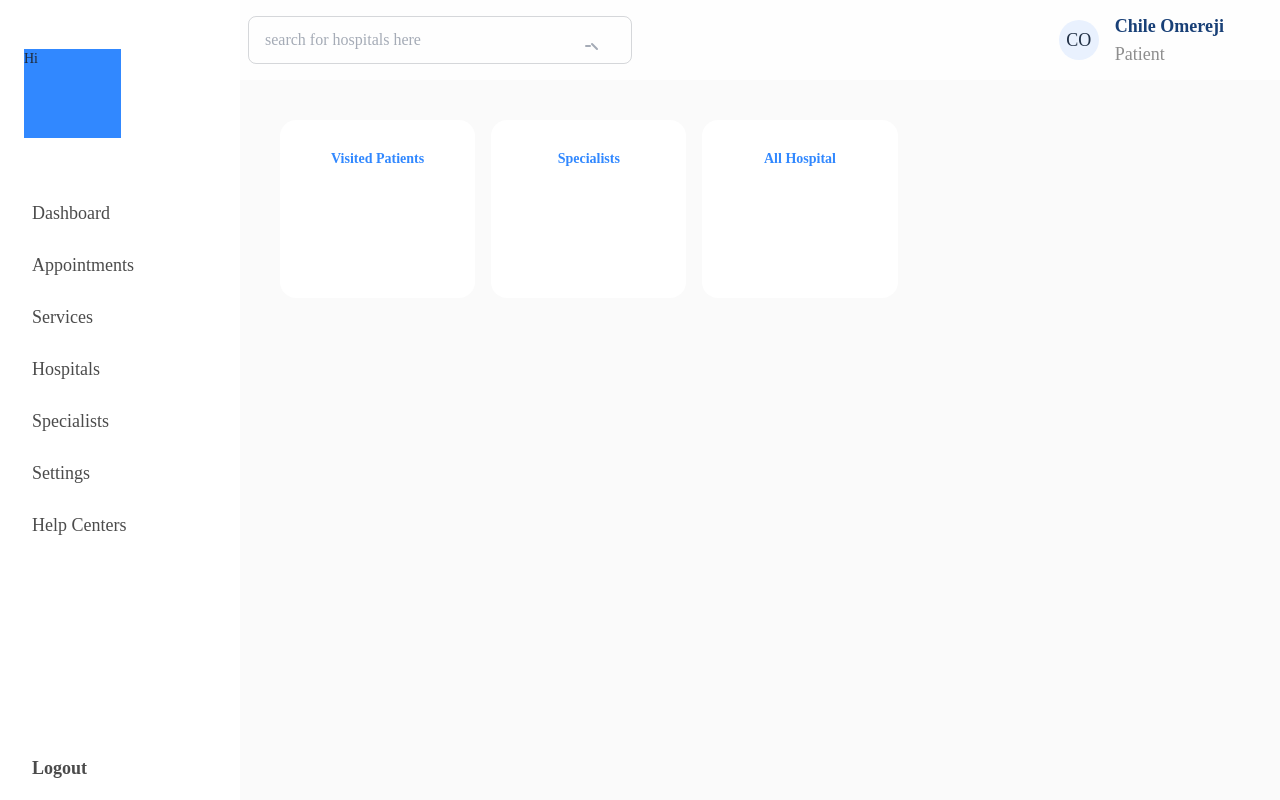
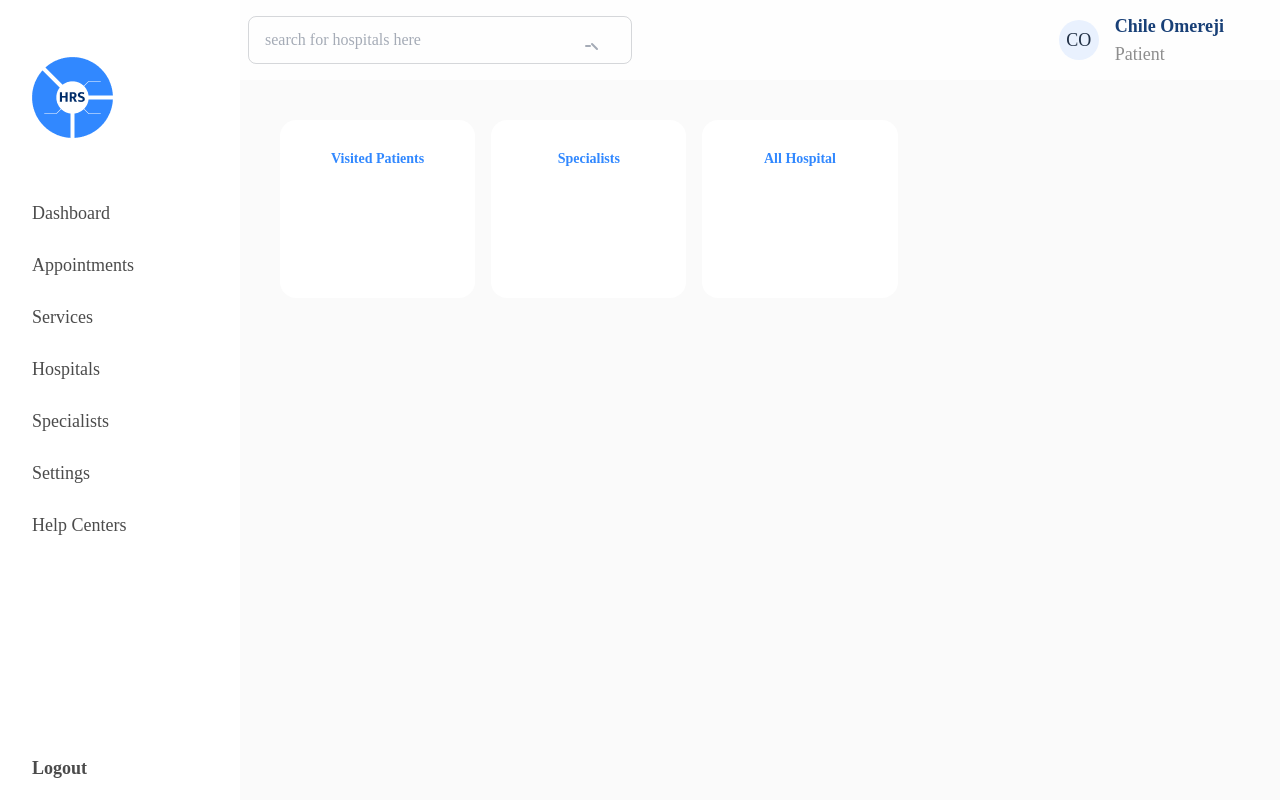
Before and after one commit to chile4coding/hrs, a Next.js app: page /home in a window 1280 px wide. Built offline with nearby package versions, Linux system fonts and the light colour scheme.

Commit message:
added logo

```diff
--- a/components/Layout.js
+++ b/components/Layout.js
@@ -1,6 +1,7 @@
 import React from "react";
 import { useState } from "react";
 import Link from "next/link";
+import Image from "next/image";
 // {/* <div className="drawer lg:drawer-open">
 //   <input id="my-drawer-2" type="checkbox" className="drawer-toggle" />
 //   <div className="drawer-content flex flex-col items-center justify-center">
@@ -26,16 +27,14 @@ import Link from "next/link";
 // </div>; */}
 
 function Header() {
-  const [searchicon, setSearchIcon] = useState(false)
+  const [searchicon, setSearchIcon] = useState(false);
 
-  function handleIcon(e){
-    if(e.target.value.length > 0){
-      setSearchIcon(true)
-
-    }else{
-      setSearchIcon(false)
+  function handleIcon(e) {
+    if (e.target.value.length > 0) {
+      setSearchIcon(true);
+    } else {
+      setSearchIcon(false);
     }
-
   }
 
   return (
@@ -107,8 +106,6 @@ function Header() {
   );
 }
 
-
-
 export default function Layout({ children }) {
   return (
     <div className="  w-full  h-[100vh] ">
@@ -142,7 +139,9 @@ export default function Layout({ children }) {
 
             <div className=" flex  flex-col      capitalize justify-between h-full pl-4 w-full">
               <div className="flex  flex-col   gap-4  ">
-                <div className=" w-[97px] h-[89px] my-[41px] bg-[#3188FF]  ">hi</div>
+                <div className=" w-[97px] h-[89px] my-[41px] ">
+                  <Image src="/hrs.png"  width="97" height="89"/>
+                </div>
                 <Link
                   href="/"
                   className="p-2   rounded-sm text-md w-full bg-transparent  border-0 text-[#0F0F0FBF] hover:bg-transparent hover:text-[#3188FF]">
@@ -186,9 +185,7 @@ export default function Layout({ children }) {
                   className="p-2  btn  rounded-md text-md  bg-transparent  border-0 text-[#0F0F0FBF] hover:bg-[#3188FF] hover:text-[white]  ">
                   <li className="capitalize text-[18px]">Logout</li>
                 </Link>
-
               </div>
-
             </div>
           </ul>
         </div>
--- a/pages/_document.js
+++ b/pages/_document.js
@@ -3,11 +3,18 @@ import { Html, Head, Main, NextScript } from 'next/document'
 export default function Document() {
   return (
     <Html lang="en">
-      <Head />
+      <Head>
+        <link
+          rel="icon"
+          type="svg"
+          sizes="16x16"
+          href="/logo.svg"
+        />
+      </Head>
       <body>
         <Main />
         <NextScript />
       </body>
     </Html>
-  )
+  );
 }
```
Also changed, not shown: public/hrs.png (added), public/logo.svg (added). Lines whose indentation alone changed are shown as unchanged.
